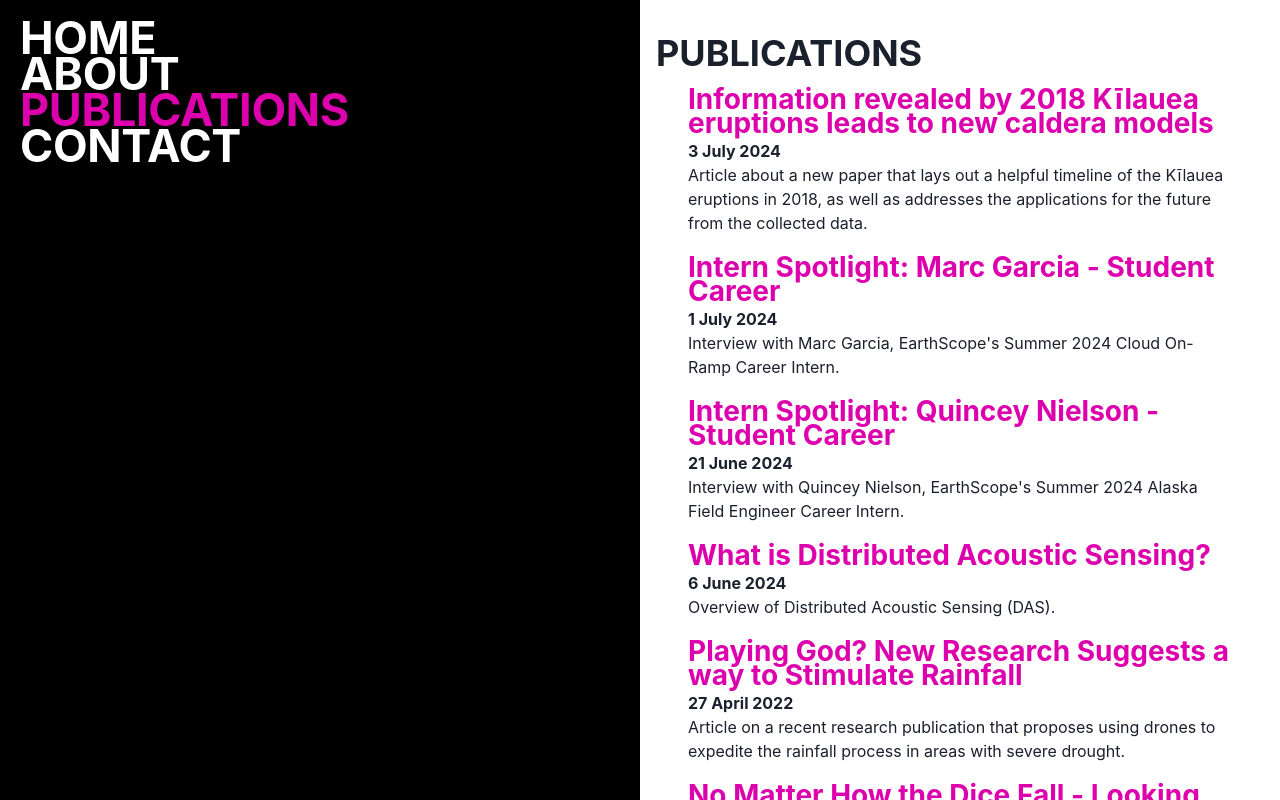
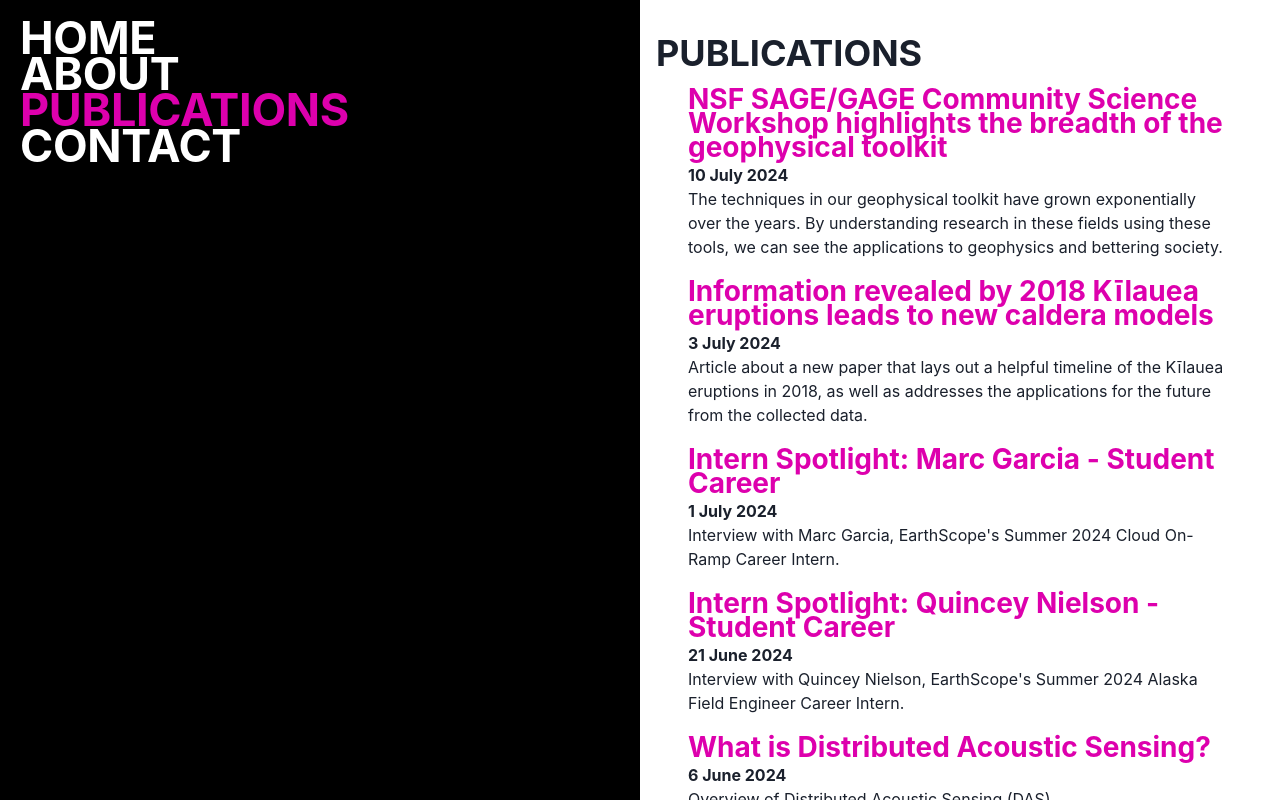
Before and after one commit to jacktorrealba/davies-website, a Next.js app: page /Publications in a window 1280 px wide. Built offline with nearby package versions, Linux system fonts and the light colour scheme.

Commit message:
added july 10 publication

```diff
--- a/app/Publications/page.js
+++ b/app/Publications/page.js
@@ -14,6 +14,19 @@
                         </Heading>
                         <Box p="0rem 3rem 0rem 3rem">
                             <List spacing={6}>
+                                <ListItem className="publicationLink">
+                                    <Link className="pinkLink" href="https://www.earthscope.org/news/information-revealed-by-2018-kilauea-eruptions-leads-to-new-caldera-models/" target="_blank" rel="noopener noreferrer">
+                                        NSF SAGE/GAGE Community Science Workshop highlights the breadth of the geophysical toolkit
+                                    </Link>
+                                    <Text className="publicationDate">
+                                        10 July 2024
+                                    </Text>
+                                    <Text>
+                                        The techniques in our geophysical toolkit have grown exponentially over the years.
+                                        By understanding research in these fields using these tools,
+                                        we can see the applications to geophysics and bettering society.
+                                    </Text>
+                                </ListItem>
                                 <ListItem className="publicationLink">
                                     <Link className="pinkLink" href="https://www.earthscope.org/news/intern-spotlight-marc-garcia-student-career/" target="_blank" rel="noopener noreferrer">
                                         Information revealed by 2018 Kīlauea eruptions leads to new caldera models
```
